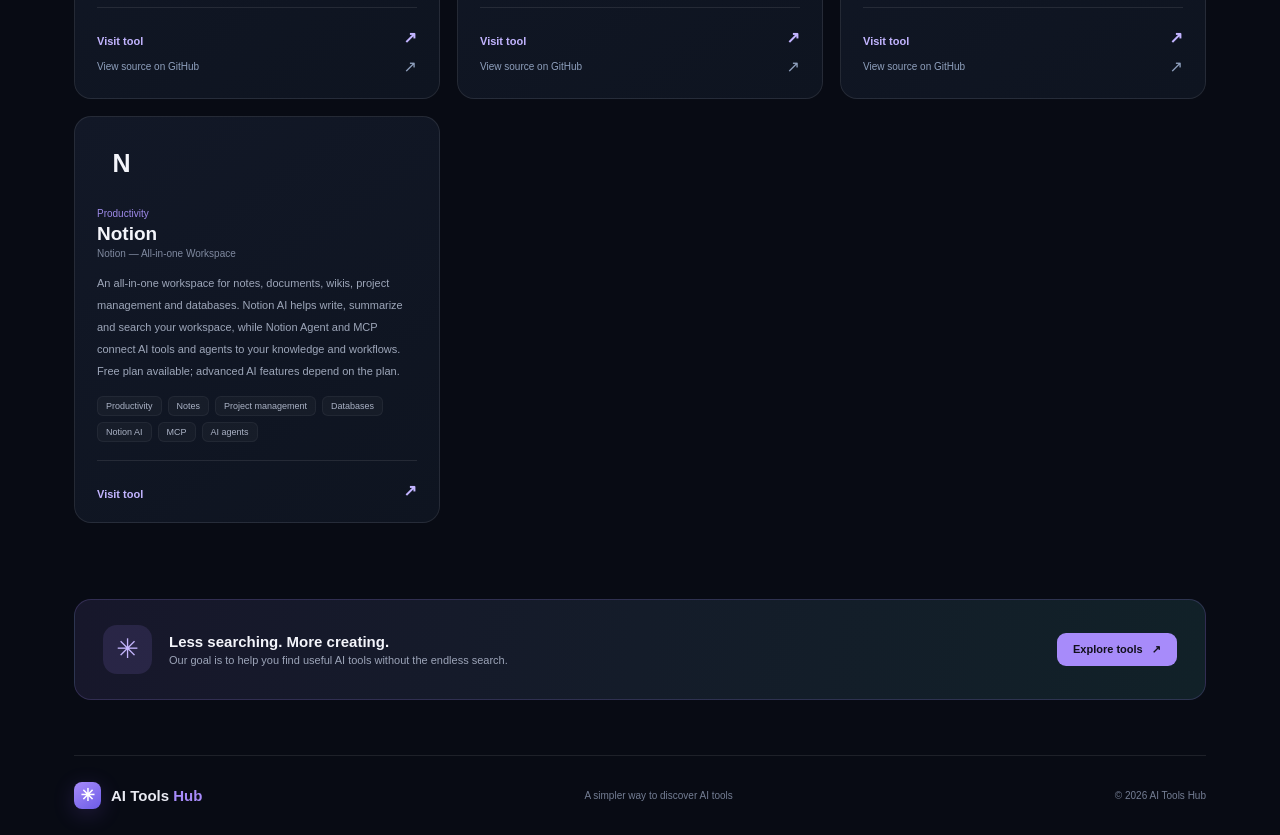
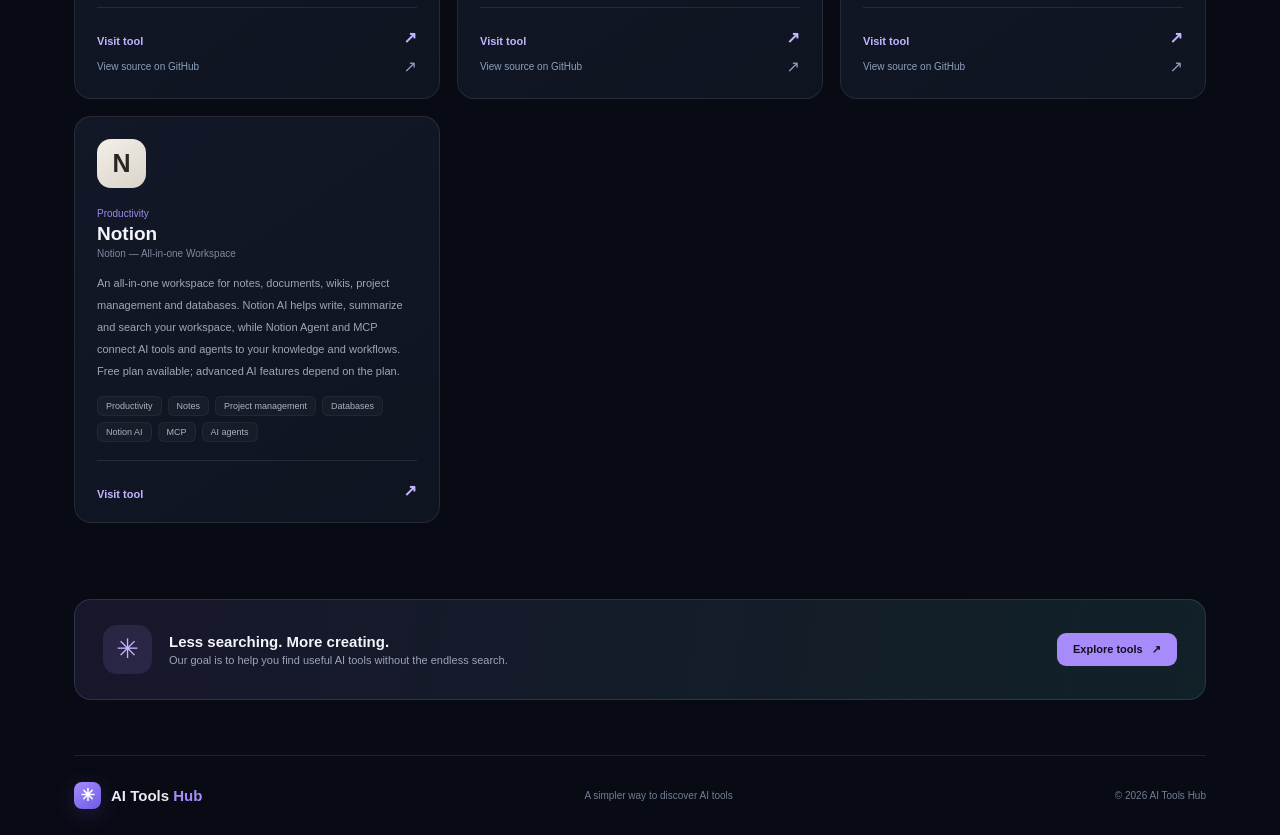
Before and after one commit to dsaad12344321-svg/newaitoolsforyou, a Next.js app: page / in a window 1280 px wide. Shown: the part 1620-2455 px from the top of the page. Built offline with nearby package versions, Linux system fonts and the light colour scheme.

Commit message:
Style Notion tool card

```diff
--- a/app/globals.css
+++ b/app/globals.css
@@ -127,3 +127,5 @@ html[lang="en"] .footer-brand{direction:ltr}
 
 
 .tool-logo.cap{background:linear-gradient(145deg,#e6e8ed,#aeb7c8);color:#252a35}
+
+.tool-logo.notion{background:linear-gradient(145deg,#f4f0e8,#d9d3c8);color:#292722}
```
